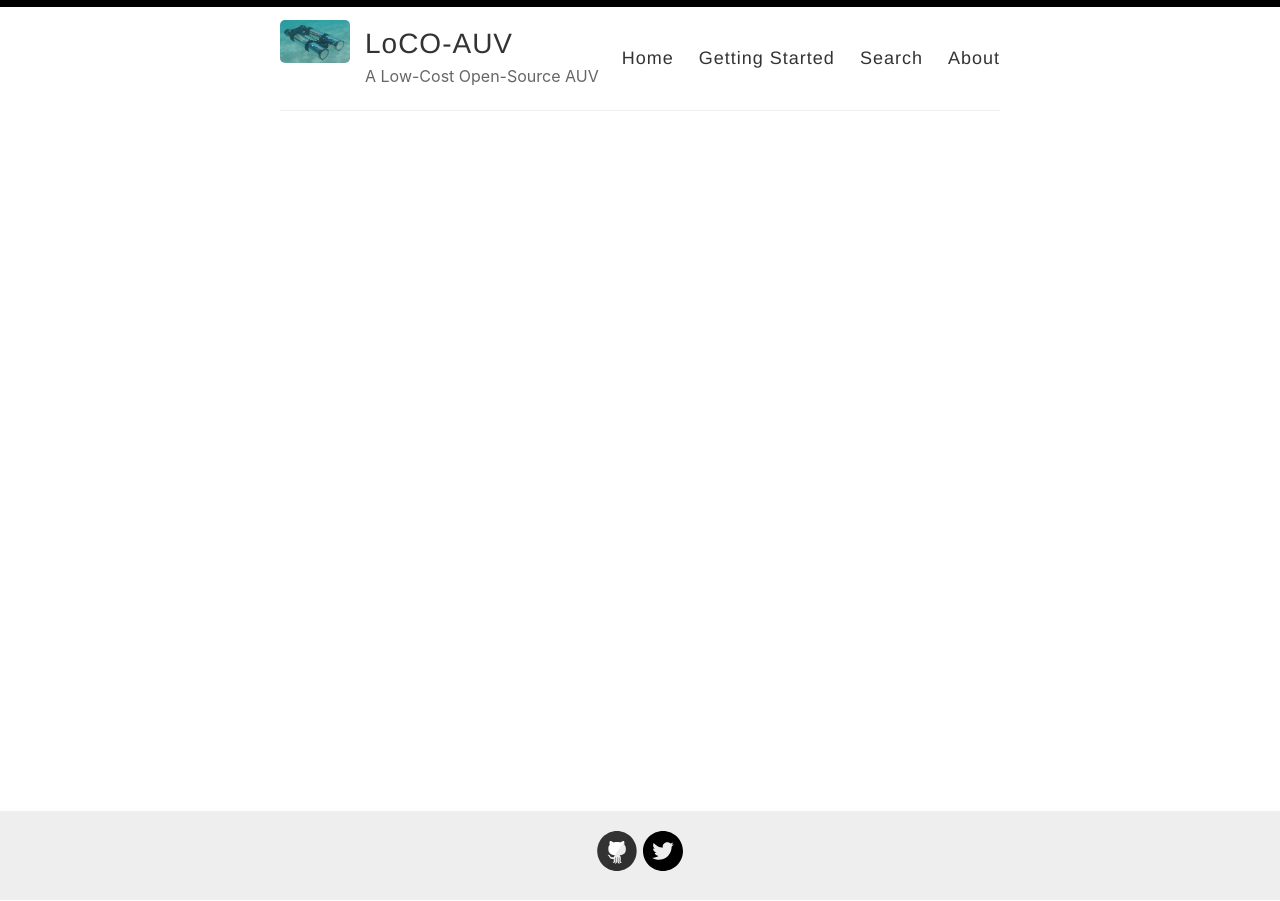
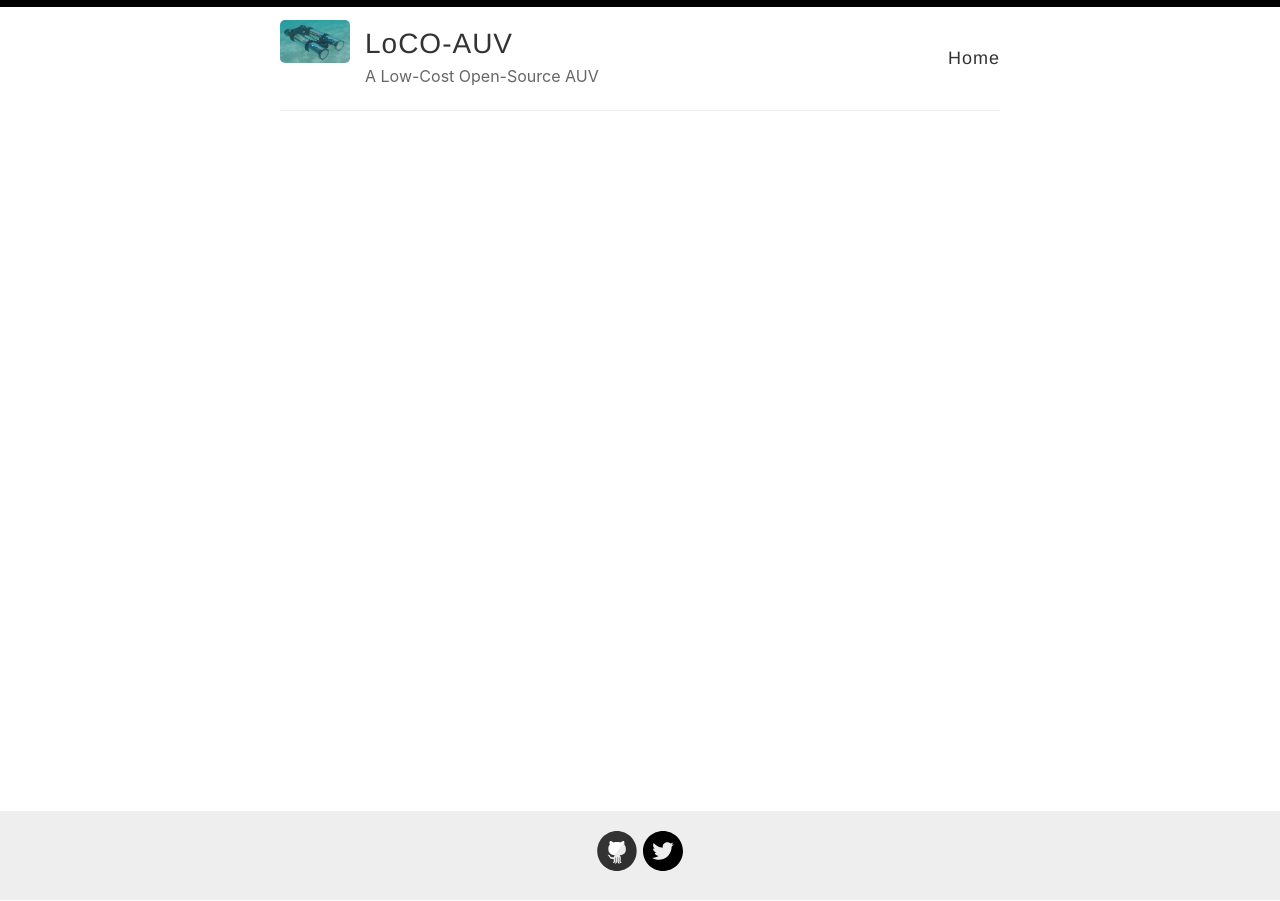
Before and after one commit to LoCO-AUV/loco-auv.github.io, a Jekyll site: the page built from index.html, in a window 1280 px wide. Built offline with Jekyll 4.4.1, drawn with Linux system fonts in a browser that asks for light colours; the list of posts is cut into pages by our own code.

Commit message:
Update default.html

```diff
--- a/_layouts/default.html
+++ b/_layouts/default.html
@@ -28,9 +28,6 @@
 
             <nav>
               <a href="{{ site.baseurl }}/">Home</a>
-              <a href="{{ site.baseurl }}/getting-started">Getting Started</a>
-              <a href="{{ site.baseurl }}/search">Search</a>
-              <a href="{{ site.baseurl }}/about">About</a>
             </nav>
           </header>
         </div>
```
